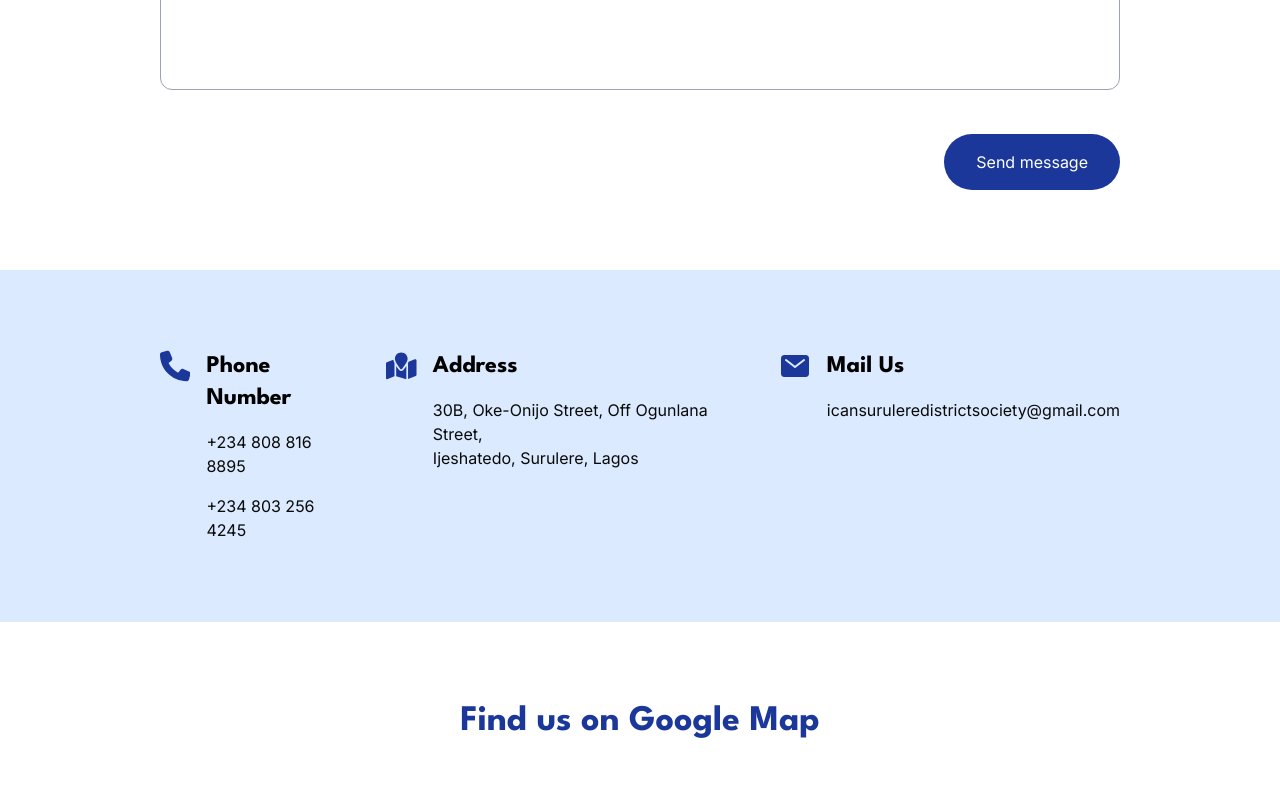
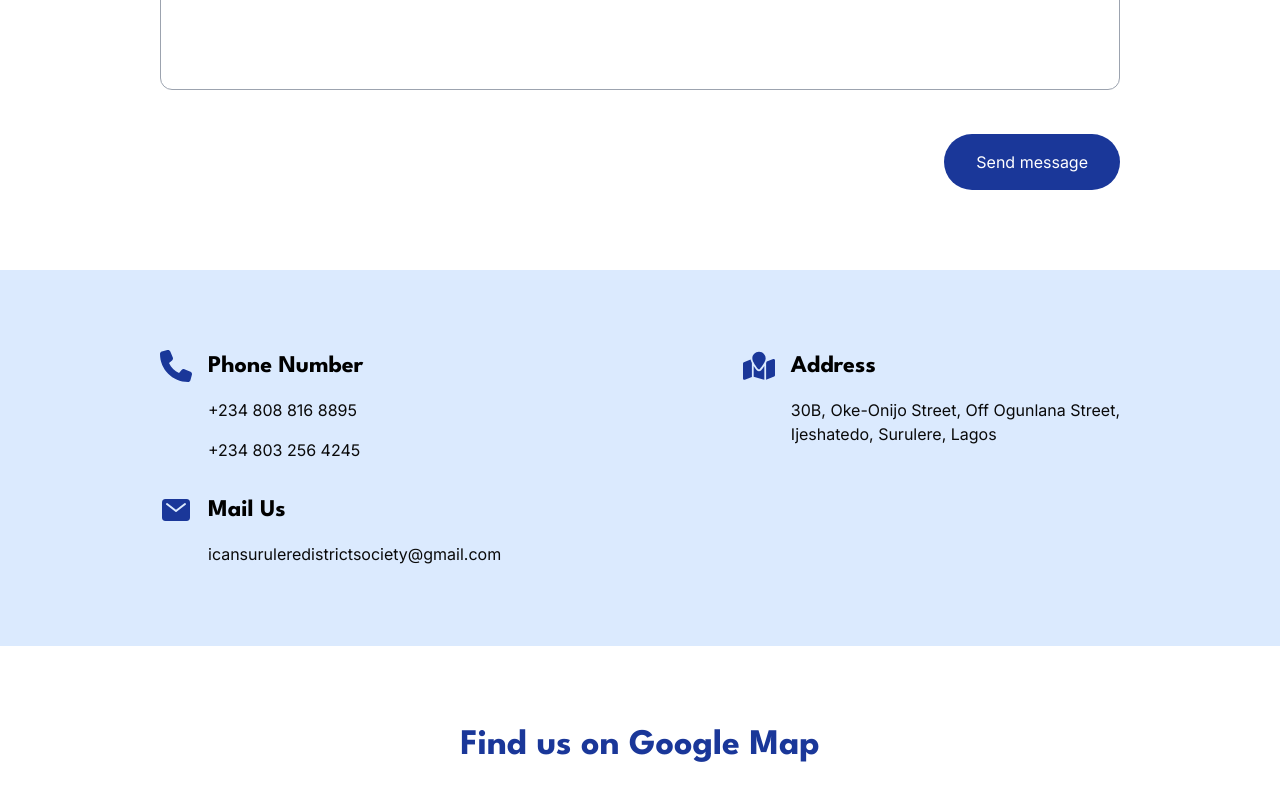
Before and after one commit to Edema-wxd/ican-frontend, a Next.js app: page /contact-us in a window 1280 px wide. Shown: the part 1342-2142 px from the top of the page. Built offline with nearby package versions, Linux system fonts and the light colour scheme; grey boxes are pictures that could not be loaded; a web font is replaced by a local one.

Commit message:
Updated the contactus page

```diff
--- a/src/app/contact-us/page.tsx
+++ b/src/app/contact-us/page.tsx
@@ -13,7 +13,7 @@ function ContactUs() {
         maintxt="Contact Us"
         imageUrl="/contactushero.png"
       />
-      <Getin  heading={'GET IN TOUCH'} phoneNumber={true}  className={'px-40'}/>
+      <Getin  heading={'GET IN TOUCH'} phoneNumber={true} />
       <Cinfo />
       <Findus />
     </div>
--- a/src/components/Cinfo.jsx
+++ b/src/components/Cinfo.jsx
@@ -4,11 +4,11 @@ import { IoMail } from "react-icons/io5";
 
 function Cinfo() {
   return (
-    <div className="flex flex-row gap-8 w-full justify-between items-start py-20 px-40 bg-blue-100">
+    <div className="flex flex-col sm:flex-row flex-wrap gap-8 w-full justify-between items-start  p-4 md:p-20 lg:py-20 lg:px-40 bg-blue-100">
       <div className="flex flex-row  items-start gap-4">
         <FaPhone className=" fill-primary h-8 w-8" />
         <div className="flex flex-col gap-4 text-left">
-          <h4 className=" text-2xl font-bold font-mono text-black ">
+          <h4 className=" whitespace-nowrap text-2xl font-bold font-mono text-black ">
             Phone Number
           </h4>
           <p>+234 808 816 8895</p>
@@ -19,7 +19,7 @@ function Cinfo() {
         <FaMapLocation className=" fill-primary h-8 w-8" />
         <div className="flex flex-col gap-4 text-left">
           <h4 className=" text-2xl font-bold font-mono text-black ">Address</h4>
-          <p>
+          <p className=" whitespace-nowrap ">
             30B, Oke-Onijo Street, Off Ogunlana Street, <br />
             Ijeshatedo, Surulere, Lagos
           </p>
--- a/src/components/Findus.jsx
+++ b/src/components/Findus.jsx
@@ -2,7 +2,7 @@ import React from "react";
 
 function Findus() {
   return (
-    <div className="flex flex-col gap-8 w-full justify-between items-center py-20 px-40 ">
+    <div className="flex flex-col gap-8 w-full justify-between items-center p-4 md:p-20 lg:px-40 ">
       <h2 className="font-bold text-4xl text-primary  font-mono ">
         Find us on Google Map
       </h2>
--- a/src/components/Getin.jsx
+++ b/src/components/Getin.jsx
@@ -1,11 +1,10 @@
 import React from "react";
 
-
 // get in touch form used on the contact us page of the design
-function Getin({ heading, phoneNumber = true, className }) {
+function Getin({ heading, phoneNumber = true }) {
   return (
-    <div className={` py-20 flex flex-col w-full gap-16 ${className}`}>
-      <div>
+    <div className={` p-4 md:p-20 lg:px-40 flex flex-col w-full gap-16 `}>
+      <div className="w-fit">
         <h2 className="w-fit font-bold text-4xl text-primary  font-mono ">
           {heading}
         </h2>
@@ -40,8 +39,8 @@ function Getin({ heading, phoneNumber = true, className }) {
           <p></p>
         </div>
 
-        {
-          phoneNumber && <div className="flex flex-col w-full gap-3 ">
+        {phoneNumber && (
+          <div className="flex flex-col w-full gap-3 ">
             <label className=" text-base text-black  " htmlFor="phone">
               Phone number*
             </label>
@@ -53,7 +52,7 @@ function Getin({ heading, phoneNumber = true, className }) {
             />
             <p></p>
           </div>
-        }
+        )}
 
         <div className="flex flex-col w-full gap-3 ">
           <label className=" text-base text-black  " htmlFor="message">
```
